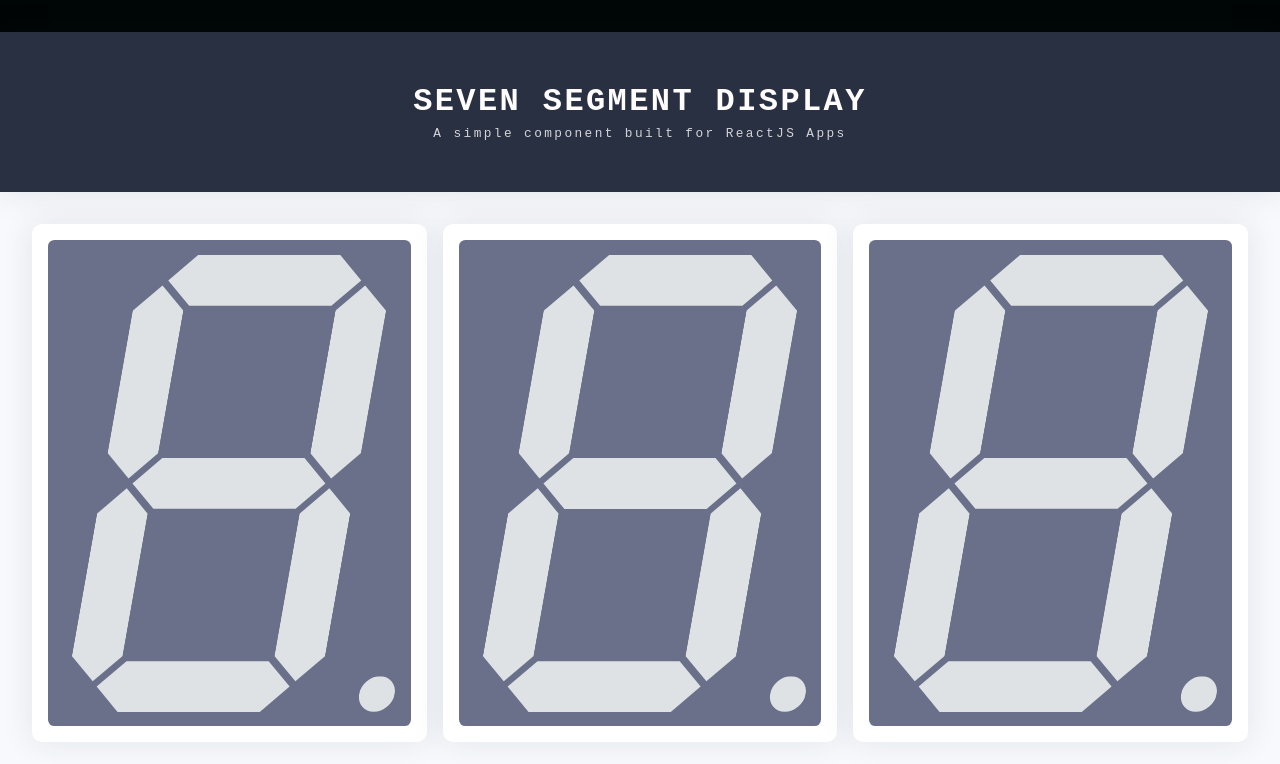
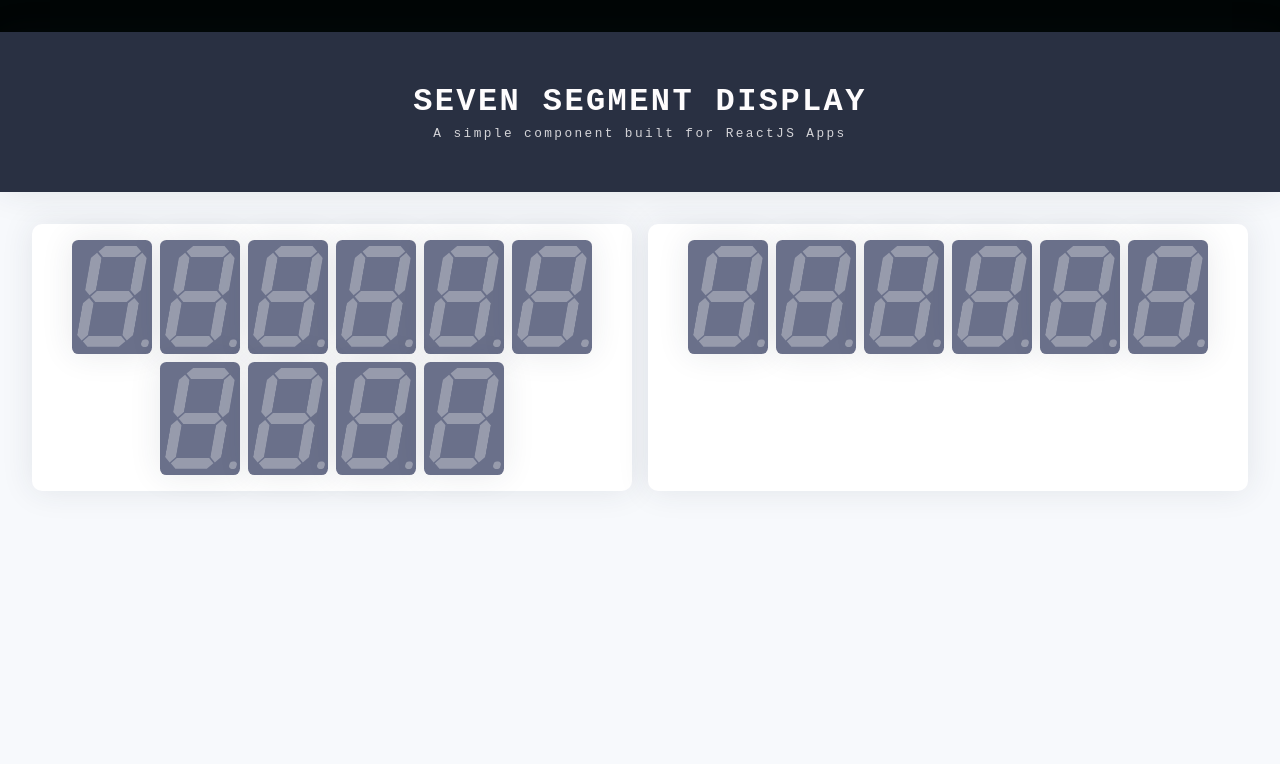
Before and after one commit to matheuslino/seven-segment-display, a React (Create React App) app: page / in a window 1280 px wide. Shown: the top 764 px of the page. Built offline with nearby package versions, Linux system fonts and the light colour scheme.

Commit message:
[add] fluid style

```diff
--- a/src/components/Display.jsx
+++ b/src/components/Display.jsx
@@ -1,14 +1,22 @@
 import styles from './style.module.css'
 
-const Display = () => {
+const Display = ({ fluid, customClass }) => {
   const segments = ['a', 'b', 'c', 'd', 'e', 'f', 'g', 'dp']
   const getSegments = segments.map((e) => (
-    <div className={styles[`segment-${e}`]}></div>
+    <div className={styles[`segment-${e}`]} key={e}></div>
   ))
 
   const render = (
-    <div className={styles.box}>
-      <div className={styles.container}>{getSegments}</div>
+    <div
+      className={`
+        ${styles.wrapper}
+        ${customClass}
+        ${fluid ? styles.fluid : ''}
+      `}
+    >
+      <div className={styles.box}>
+        <div className={styles.container}>{getSegments}</div>
+      </div>
     </div>
   )
   return render
--- a/src/components/style.module.css
+++ b/src/components/style.module.css
@@ -1,3 +1,10 @@
+.wrapper {
+  width: min(5rem, 100%);
+}
+.fluid {
+  width: 100%;
+}
+
 .box {
   --seg-gap: 2%;
   --seg-width: 100%;
@@ -10,6 +17,7 @@
   min-width: 100%;
   background-color: var(--gray);
   border-radius: 0.4rem;
+  box-shadow: var(--box-shadow);
   overflow: hidden;
 }
 
@@ -29,7 +37,7 @@
   padding-bottom: var(--seg-height);
   color: var(--gray);
   background-color: var(--white);
-  opacity: 0.8;
+  opacity: 0.3;
   transition: 0.4s;
   clip-path: polygon(
     calc(var(--seg-height) + var(--seg-gap)) 0,
@@ -80,3 +88,8 @@
   right: -30%;
   bottom: 0;
 }
+
+.on {
+  text-shadow: 0 0 5px #ffa500, 0 0 15px #ffa500, 0 0 20px #ffa500,
+    0 0 40px #ffa500, 0 0 60px #ff0000, 0 0 10px #ff8d00, 0 0 98px #ff0000;
+}
--- a/src/pages/Example.jsx
+++ b/src/pages/Example.jsx
@@ -11,13 +11,14 @@ const Example = () => {
       </header>
       <section className={styles.container}>
         <div className={styles.card}>
-          <Display />
+          {[0, 1, 2, 3, 4, 5, 6, 7, 8, 9].map((e, key) => (
+            <Display key={key} digit={e} />
+          ))}
         </div>
         <div className={styles.card}>
-          <Display />
-        </div>
-        <div className={styles.card}>
-          <Display />
+          {['a', 'b', 'c', 'd', 'e', 'f'].map((e, key) => (
+            <Display key={key} digit={e} />
+          ))}
         </div>
       </section>
     </>
--- a/src/pages/style.module.css
+++ b/src/pages/style.module.css
@@ -35,10 +35,10 @@ header span {
   padding: 1em 2em;
   display: grid;
   gap: var(--ft-size-gap);
+  max-width: 80em;
+  margin: 0 auto;
   margin-top: var(--ft-size-gap);
   color: var(--black);
-}
-.row {
 }
 @media (min-width: 40em) {
   .container {
@@ -49,8 +49,10 @@ header span {
 .card {
   display: flex;
   justify-content: center;
-  align-items: center;
+  flex-wrap: wrap;
+  gap: 0.5em;
   padding: 1em;
+  min-height: 30vh;
   border-radius: 10px;
   background-color: #ffffff;
   box-shadow: var(--box-shadow);
```
